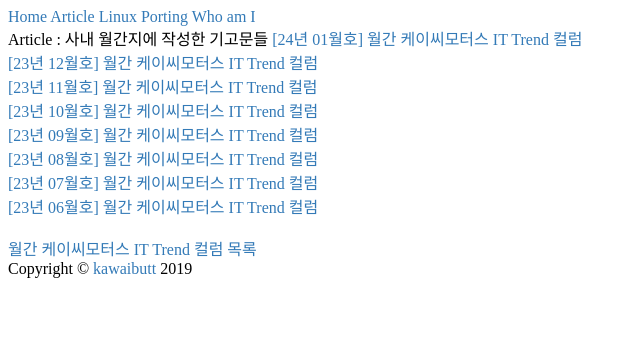
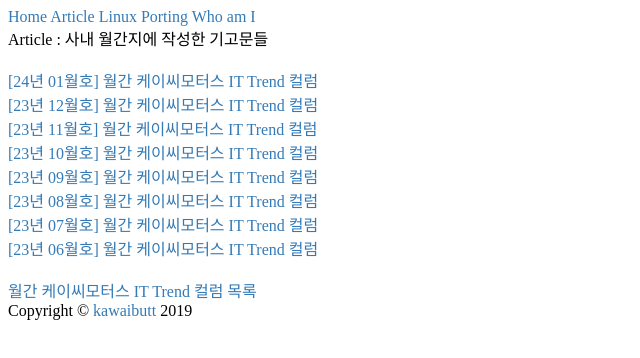
Before and after one commit to kawaibutt/portfolio, a plain HTML site: page columns.html in a window 1280 px wide. Shown: the whole page, without its empty margins (0-640 px from the left). Drawn offline with Linux system fonts and the light colour scheme.

Commit message:
Update columns.html

```diff
--- a/columns.html
+++ b/columns.html
@@ -28,7 +28,8 @@
 
     <div class="page-content">
       <div class="wrapper">
-        Article : 사내 월간지에 작성한 기고문들
+        Article : 사내 월간지에 작성한 기고문들<br/>
+        <br/>
         <a href="columns/월간 케이씨모터스_2401.pdf">[24년 01월호] 월간 케이씨모터스 IT Trend 컬럼</a><br/>
         <a href="columns/월간 케이씨모터스_2312.pdf">[23년 12월호] 월간 케이씨모터스 IT Trend 컬럼</a><br/>
         <a href="columns/월간 케이씨모터스_2311.pdf">[23년 11월호] 월간 케이씨모터스 IT Trend 컬럼</a><br/>
```
